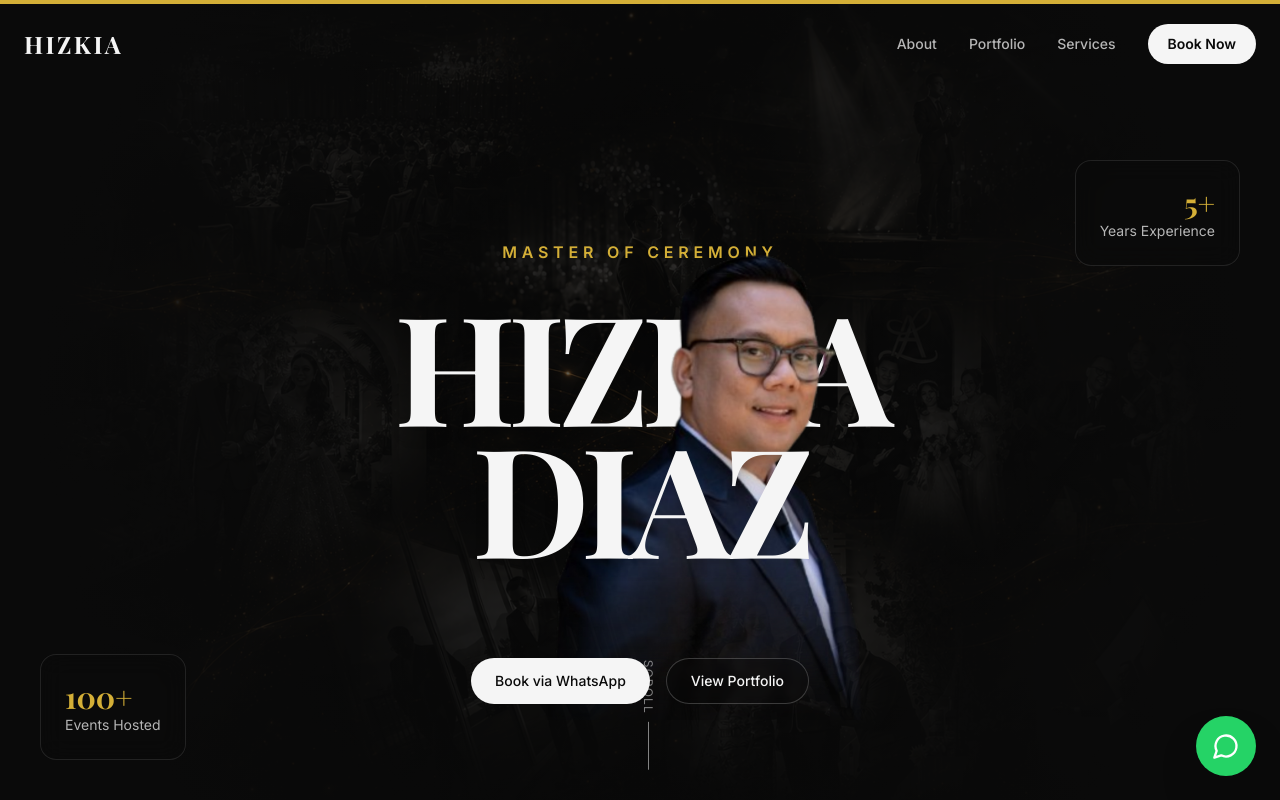
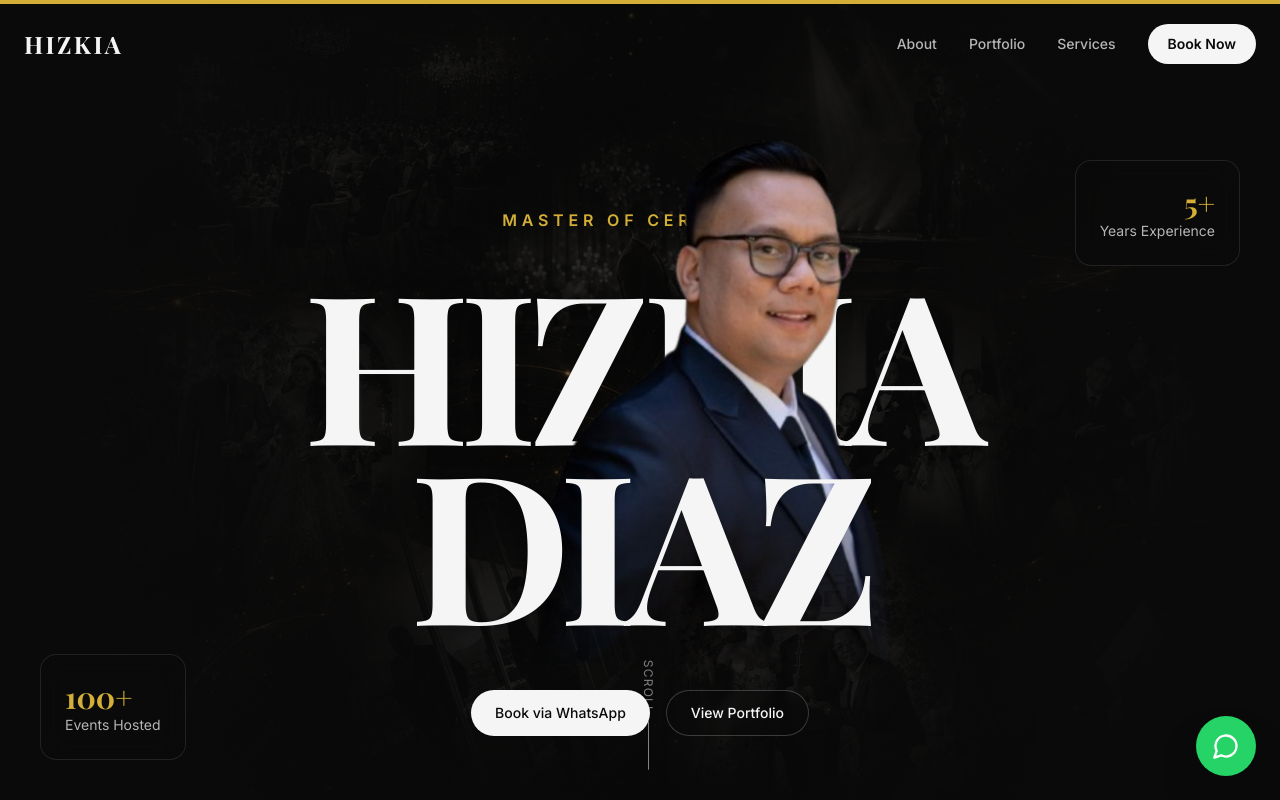
Before and after one commit to hizkiaweb/hizkia-diaz, a Next.js app: page / in a window 1280 px wide. Shown: the top 800 px of the page. Built offline with nearby package versions, Linux system fonts and the light colour scheme; a web font is replaced by a local one.

Commit message:
fix: perbaikan hero V2

```diff
--- a/components/sections/HeroSection.tsx
+++ b/components/sections/HeroSection.tsx
@@ -29,10 +29,9 @@ export function HeroSection() {
       </motion.div>
 
       {/* 2. LAYER TEKS BELAKANG (z-10) - Menampilkan role & "HIZKIA" */}
-      {/* md:-translate-y-[10vh] menaikkan seluruh blok teks di layar desktop */}
       <motion.div
         style={{ y: yText }}
-        className="absolute inset-0 z-10 flex flex-col justify-center items-center text-center mt-10 md:mt-0 md:-translate-y-[10vh] pointer-events-none"
+        className="absolute inset-0 z-10 flex flex-col justify-center items-center text-center mt-10 pointer-events-none"
       >
         <motion.div
           initial={{ opacity: 0, y: 20 }}
@@ -44,34 +43,34 @@ export function HeroSection() {
           </p>
         </motion.div>
 
-        {/* Teks "HIZKIA" - Diperbesar (25vw) untuk mobile, Diperkecil (9.5rem) untuk desktop */}
+        {/* Teks "HIZKIA" muncul nyata - Diperbesar untuk mobile (25vw) */}
         <motion.h1
           initial={{ opacity: 0, y: 30 }}
           animate={{ opacity: 1, y: 0 }}
           transition={{ duration: 1, delay: 0.4 }}
-          className="text-[25vw] md:text-[11vw] lg:text-[9.5rem] font-display font-bold uppercase tracking-tighter text-foreground drop-shadow-lg leading-none whitespace-nowrap"
+          className="text-[25vw] md:text-[15vw] lg:text-[13rem] font-display font-bold uppercase tracking-tighter text-foreground drop-shadow-lg leading-none whitespace-nowrap"
         >
           HIZKIA
         </motion.h1>
 
-        {/* Teks "DIAZ" (invisible) - Menjaga struktur spasi */}
+        {/* Teks "DIAZ" disembunyikan (invisible) HANYA untuk menjaga struktur spasi/jarak tetap presisi */}
         <motion.h1
-          className="text-[25vw] md:text-[11vw] lg:text-[9.5rem] font-display font-bold uppercase tracking-tighter text-foreground drop-shadow-lg leading-none whitespace-nowrap -mt-6 md:-mt-8 opacity-0 invisible"
+          className="text-[25vw] md:text-[15vw] lg:text-[13rem] font-display font-bold uppercase tracking-tighter text-foreground drop-shadow-lg leading-none whitespace-nowrap -mt-6 md:-mt-10 opacity-0 invisible"
         >
           DIAZ
         </motion.h1>
       </motion.div>
 
       {/* 3. LAYER FOTO MC (z-20) - Terjepit di antara HIZKIA dan DIAZ */}
-      {/* md:-translate-y-[10vh] menaikkan wadah foto di desktop agar sejajar dengan teks */}
       <motion.div
         style={{ y: yImage, opacity: opacityImage }}
-        className="absolute inset-0 z-20 w-full h-full pointer-events-none flex justify-center items-center -mt-16 md:mt-0 md:-translate-y-[10vh]"
+        className="absolute inset-0 z-20 w-full h-full pointer-events-none flex justify-center items-center -mt-16 md:-mt-24"
       >
-        {/* WRAPPER RESPONSIF:
-            Mobile: h-[95vh], geser kiri 20%, turunkan, perbesar 1.4x
-            Desktop: h-[80vh] (lebih pendek), reset geser & scale */}
-        <div className="w-full max-w-[1600px] h-[95vh] md:h-[80vh] transform translate-y-32 -translate-x-[20%] scale-[1.4] md:translate-y-0 md:translate-x-0 md:scale-100 transition-transform duration-500">
+        {/* WRAPPER KHUSUS MOBILE:
+            -translate-x-[20%] (geser kiri 20%)
+            translate-y-32 (turunkan lebih jauh)
+            scale-[1.4] (perbesar) */}
+        <div className="w-full max-w-[1600px] h-[95vh] md:h-[110vh] transform translate-y-32 -translate-x-[20%] scale-[1.4] md:translate-y-0 md:translate-x-0 md:scale-100 transition-transform duration-500">
           <motion.img
             initial={{ opacity: 0, filter: "blur(10px)", y: 20 }}
             animate={{ opacity: 1, filter: "blur(0px)", y: 0 }}
@@ -86,7 +85,7 @@ export function HeroSection() {
       {/* 4. LAYER TEKS DEPAN (z-30) - Menampilkan "DIAZ" di depan foto */}
       <motion.div
         style={{ y: yText }}
-        className="absolute inset-0 z-30 flex flex-col justify-center items-center text-center mt-10 md:mt-0 md:-translate-y-[10vh] pointer-events-none"
+        className="absolute inset-0 z-30 flex flex-col justify-center items-center text-center mt-10 pointer-events-none"
       >
         {/* Spacer tersembunyi menggantikan Role */}
         <div className="mb-6 opacity-0 invisible">
@@ -95,7 +94,7 @@ export function HeroSection() {
 
         {/* Spacer tersembunyi menggantikan HIZKIA */}
         <motion.h1
-          className="text-[25vw] md:text-[11vw] lg:text-[9.5rem] font-display font-bold uppercase tracking-tighter text-foreground drop-shadow-lg leading-none whitespace-nowrap opacity-0 invisible"
+          className="text-[25vw] md:text-[15vw] lg:text-[13rem] font-display font-bold uppercase tracking-tighter text-foreground drop-shadow-lg leading-none whitespace-nowrap opacity-0 invisible"
         >
           HIZKIA
         </motion.h1>
@@ -105,7 +104,7 @@ export function HeroSection() {
           initial={{ opacity: 0, y: 30 }}
           animate={{ opacity: 1, y: 0 }}
           transition={{ duration: 1, delay: 0.5 }}
-          className="text-[25vw] md:text-[11vw] lg:text-[9.5rem] font-display font-bold uppercase tracking-tighter text-foreground drop-shadow-lg leading-none whitespace-nowrap -mt-6 md:-mt-8"
+          className="text-[25vw] md:text-[15vw] lg:text-[13rem] font-display font-bold uppercase tracking-tighter text-foreground drop-shadow-lg leading-none whitespace-nowrap -mt-6 md:-mt-10"
         >
           DIAZ
         </motion.h1>
@@ -114,7 +113,7 @@ export function HeroSection() {
       {/* 5. BUTTONS & UI LAYER (z-40) - Diperkecil & Diturunkan posisinya */}
       <motion.div
         style={{ y: yText }}
-        className="absolute z-40 bottom-[5%] md:bottom-[12%] flex flex-col justify-center items-center w-full"
+        className="absolute z-40 bottom-[5%] md:bottom-[8%] flex flex-col justify-center items-center w-full"
       >
         <motion.div
           initial={{ opacity: 0 }}
```
